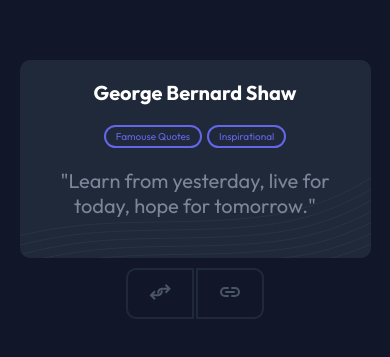
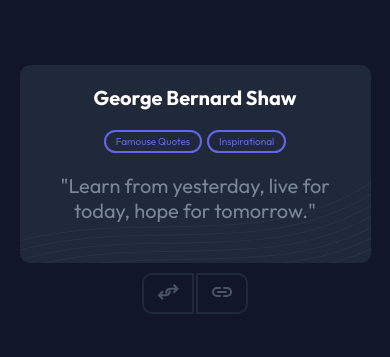
Before and after one commit to Darkull/QuotiClick, a plain HTML site: page index.html in a window 390 px wide. Shown: the part 233-590 px from the top of the page. Drawn offline with Linux system fonts and the light colour scheme.

Commit message:
added responsive design

```diff
--- a/style.css
+++ b/style.css
@@ -125,4 +125,9 @@ h1 {
   .cta-container {
     margin-top: 1rem;
   }
+
+  .btn {
+    padding: 0.5rem 1.2rem;
+    background-color: #111729;
+  }
 }
```
